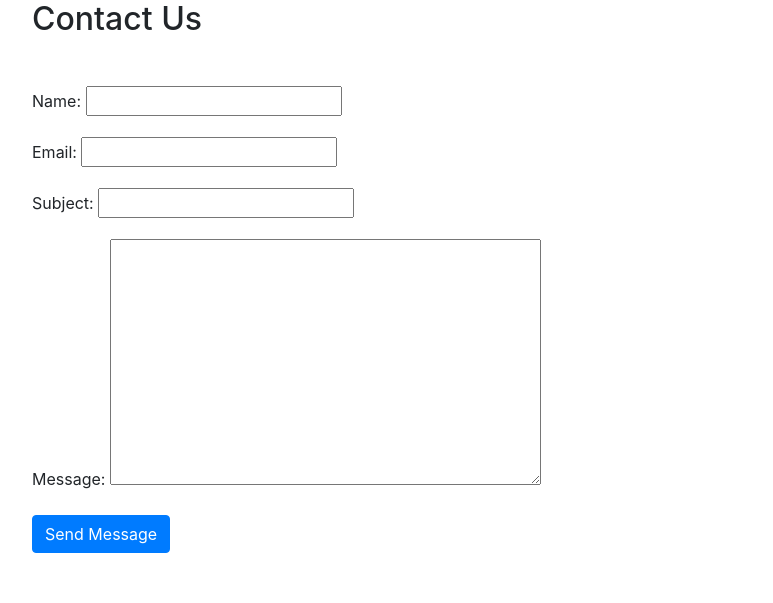
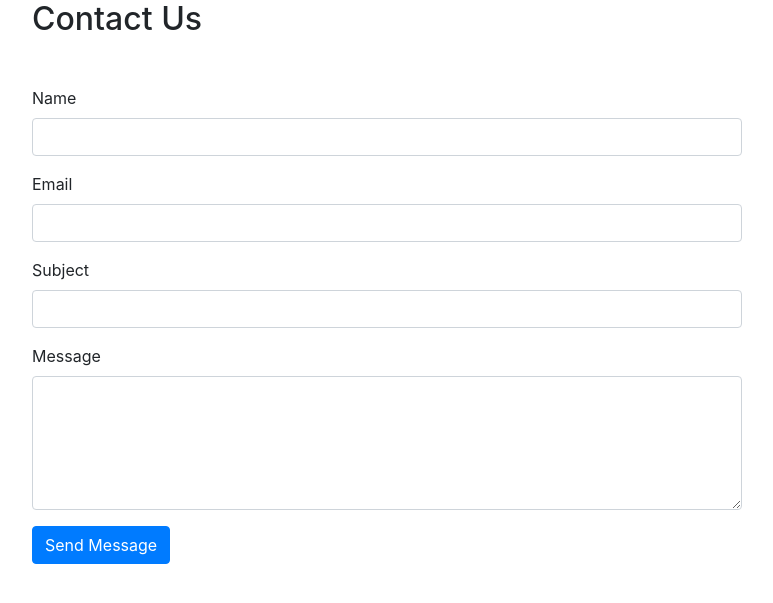
Before and after one commit to kleffy/sk_web, a Django app: page /contact/ in a window 1280 px wide. Shown: the part 56-659 px from the top of the page, without its empty margins (68-841 px from the left). Run offline with Django 4.2, Linux system fonts and the light colour scheme; some libraries are stand-ins or nearby versions.

Commit message:
updated contact form

```diff
--- a/contact/templates/contact/contact.html
+++ b/contact/templates/contact/contact.html
@@ -9,7 +9,22 @@
       <div class="col-md-8">
         <form method="POST" action="">
           {% csrf_token %}
-          {{ form.as_p }}
+          <div class="mb-3">
+            <label for="{{ form.name.auto_id }}" class="form-label">Name</label>
+            <input type="text" class="form-control" id="{{ form.name.auto_id }}" name="{{ form.name.html_name }}" value="{{ form.name.value|default:'' }}" required>
+          </div>
+          <div class="mb-3">
+            <label for="{{ form.email.auto_id }}" class="form-label">Email</label>
+            <input type="email" class="form-control" id="{{ form.email.auto_id }}" name="{{ form.email.html_name }}" value="{{ form.email.value|default:'' }}" required>
+          </div>
+          <div class="mb-3">
+            <label for="{{ form.subject.auto_id }}" class="form-label">Subject</label>
+            <input type="text" class="form-control" id="{{ form.subject.auto_id }}" name="{{ form.subject.html_name }}" value="{{ form.subject.value|default:'' }}" required>
+          </div>
+          <div class="mb-3">
+            <label for="{{ form.message.auto_id }}" class="form-label">Message</label>
+            <textarea class="form-control" id="{{ form.message.auto_id }}" name="{{ form.message.html_name }}" rows="5" required>{{ form.message.value|default:'' }}</textarea>
+          </div>
           <button type="submit" class="btn btn-primary">Send Message</button>
         </form>
       </div>
--- a/sk_web/settings.py
+++ b/sk_web/settings.py
@@ -43,6 +43,7 @@ INSTALLED_APPS = [
     'events',
     'gallery',
     'resources',
+    'contact',
 
 ]
 
```
